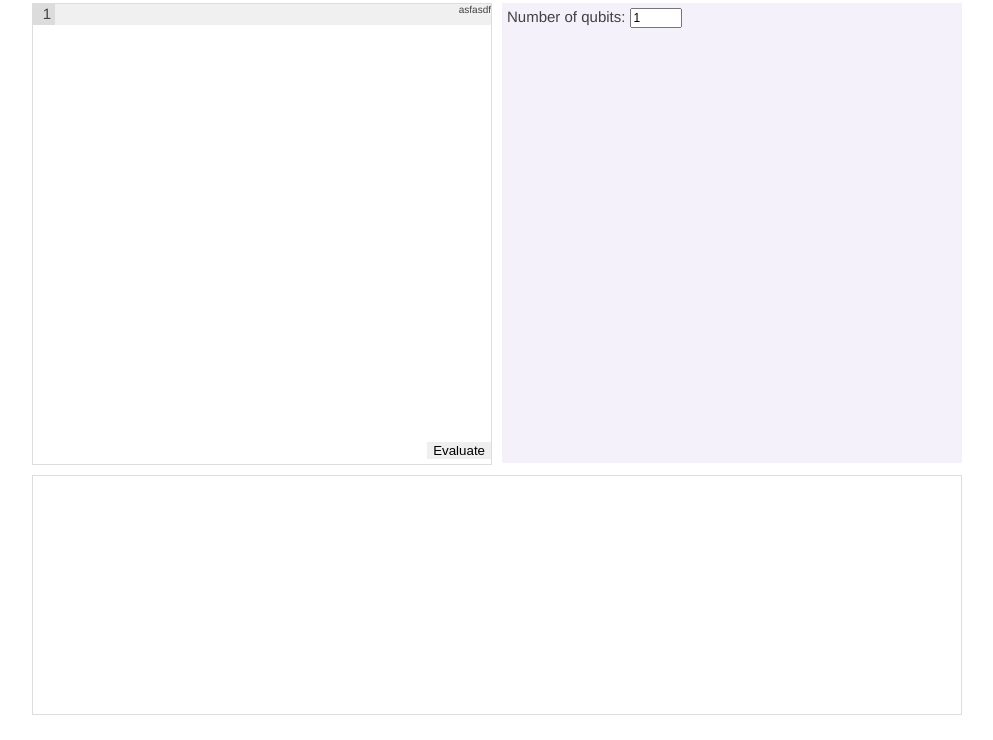
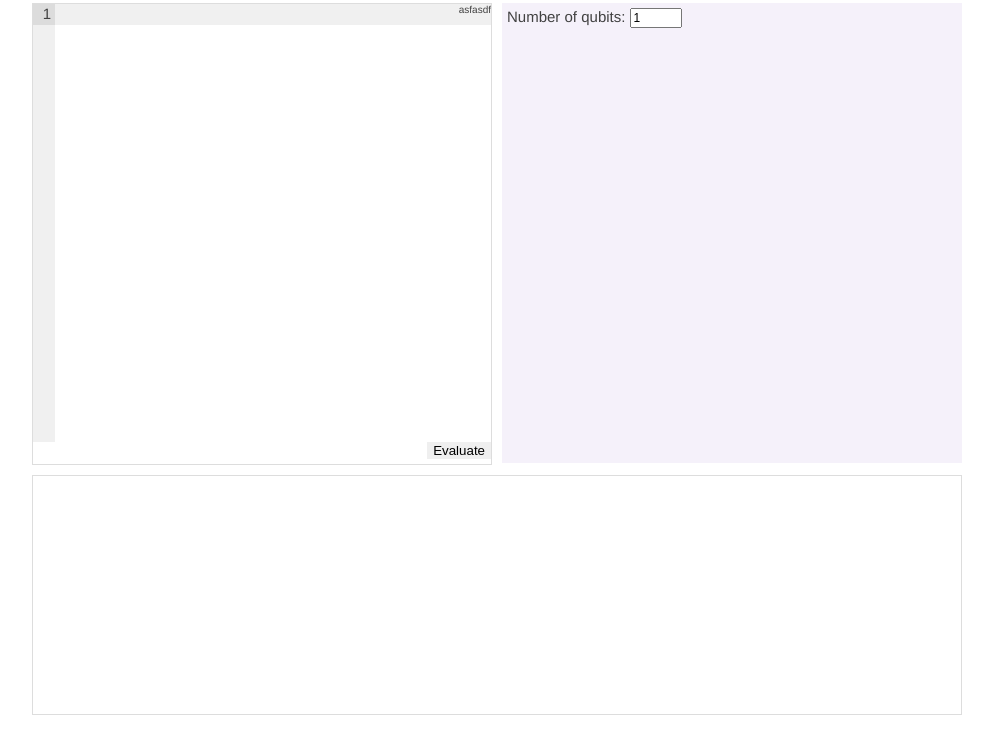
Before and after one commit to knod/qromp-custom, a plain HTML site: page static/index.html in a window 1280 px wide. Shown: the part 60-800 px from the top of the page, without its empty margins (143-1136 px from the left). Drawn offline with nearby package versions, Linux system fonts and the light colour scheme.

Commit message:
Editor scrolling working! Now to get of the dross

```diff
--- a/static/index.html
+++ b/static/index.html
@@ -37,14 +37,19 @@
 	  		<div id="editor">
 	  			<div id="scrollable-area">
 			  		<div id="textInput">
+	  					<div id="num-gutter"></div>
 			  			<div id="row-num-col">
 			  				<!-- To be filled dynamically later -->
 			  			</div>
 			  			<div id="text-areas">
 			  				<!-- To be filled dynamically later -->
 			  			</div>
-			  			<!-- <div id="z-test">z-test</div> -->
+			  			<!-- Why does num-gutter have to go after to be behind... -->
+		  				<!-- <div id="num-gutter"></div> -->
+		  				<!-- Because I didn't have top:0, so it was posiitoned after
+		  				text-areas -->
 			  	 	</div>
+			  	 	<!-- ...while this has to go after to be in front? -->
 			  		<div id="reference">asfasdf</div>
 			  	</div>
 			  	<div id="editor-footer">
--- a/static/styles.css
+++ b/static/styles.css
@@ -99,20 +99,14 @@ a:hover {
 	border: 1px solid #dddddd;
 	/*box-sizing: border-box;*/
 }
-/******/
+
 #scrollable-area {
 	height: 43.8em;
 	overflow: auto;
 }
 
-#reference {
-	position: absolute;
-	right: 0;
-	top: 0;
-}
-
 #textInput {
-	position: relative;
+	position: relative; /*Without this, #num-gutter extends to bottom*/
 	width: 100%;
 	/*height: 43.5em;*/
 	/*border-bottom: 1px solid #dddddd;*/
@@ -123,22 +117,33 @@ a:hover {
 	/*clear: all;*/
 	overflow: hidden;
 	min-height: 43.8em;
+
 	/* Sources (1) */
 	/*min-height: 100%;*/
-	height: auto !important;
-	height: 100%;
-	margin: 0 auto -100px;
+	/*height: auto !important;*/
+	/*height: 100%;*/
+	/*margin: 0 auto -100px;*/
 }
 
 #textInput>div {
 	font-size: 15px;
 }
 
+#num-gutter {
+	position: absolute;
+	left: 0;
+	top: 0;
+	width: 22px; /*Must be same as #row-num-col*/
+	height: 100%;
+	background: #f0f0f0;
+	z-index: -1; /*Somehow this works even though sibs have no position:absolute*/
+}
+
 #row-num-col {
 	/*height: 100%;*/
-	width: 22px;
+	width: 22px; /*Must be same as #num-gutter*/
 	float: left;
-	background: #f0f0f0;
+	/*background: #f0f0f0;*/
 }
 
 #text-areas {
@@ -166,16 +171,12 @@ a:hover {
 	resize: none;
 }
 
-/*#z-test {
-	position: relative;
-	z-index:2;
-	width: 22px;
-	float: left;
-	background: red;
-	height: 100%;
-}*/
+#reference {
+	position: absolute;
+	right: 0;
+	top: 0;
+}
 
-/******/
 #editor-footer {
 	/*position: absolute;
 	bottom: 0;
```
